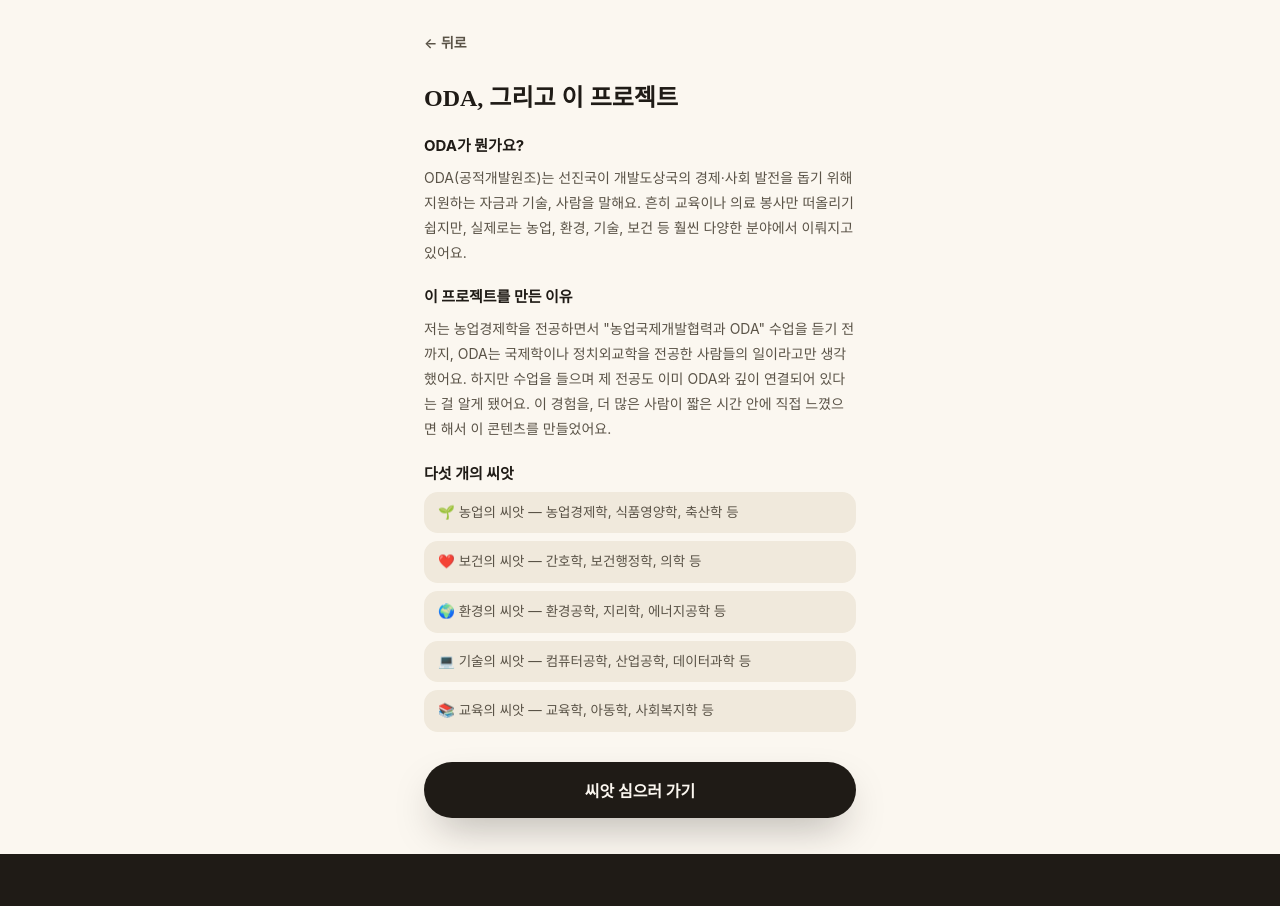
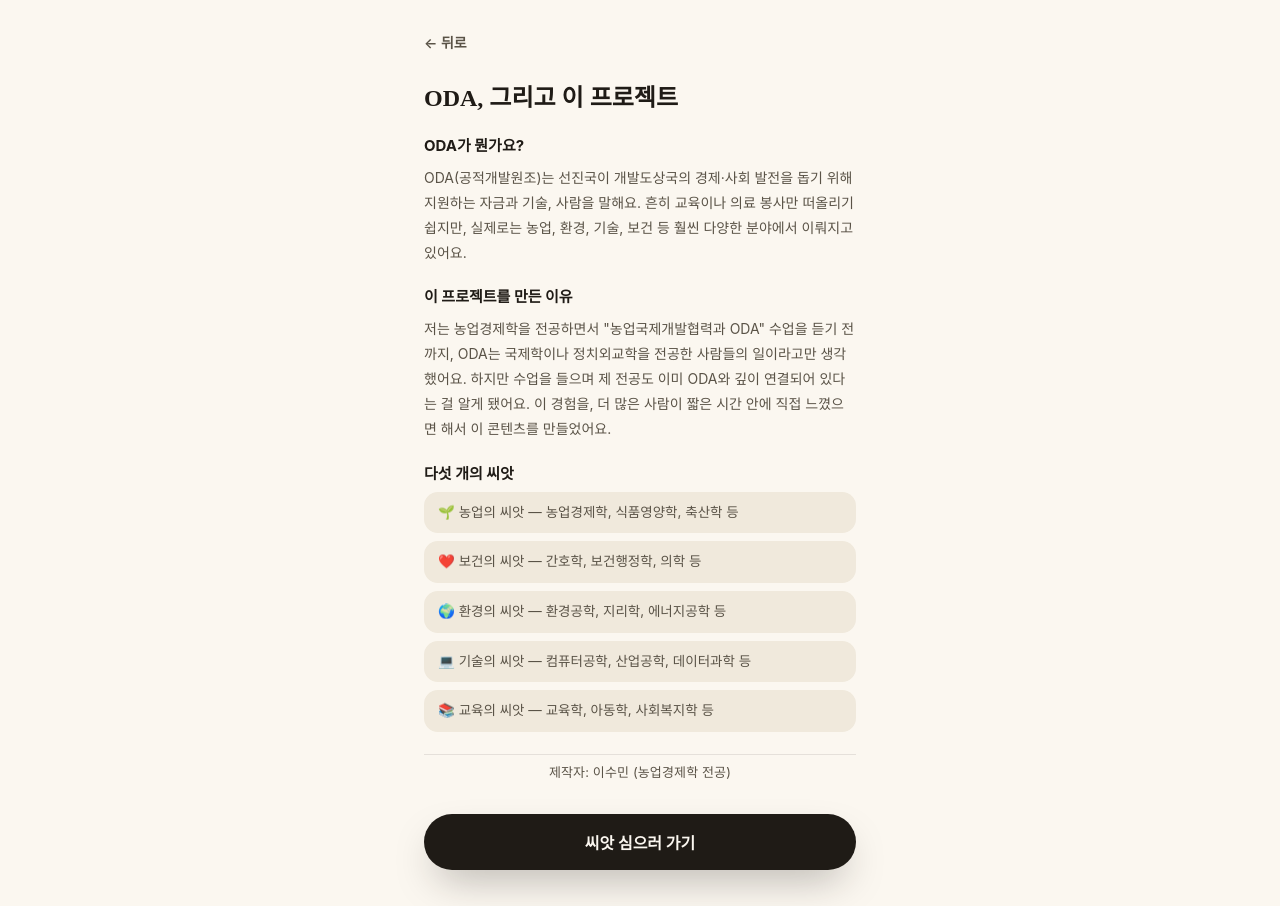
Before and after one commit to suminlee1118-dev/seed-magic, a React (Vite) app: page /about in a window 1280 px wide. Before the commit the page ends 854 px from the top, so only its background shows below. Built offline with nearby package versions, Linux system fonts and the light colour scheme; a web font is replaced by a local one.

Commit message:
Update AboutScreen.jsx

```diff
--- a/src/pages/AboutScreen.jsx
+++ b/src/pages/AboutScreen.jsx
@@ -54,6 +54,10 @@ export default function AboutScreen() {
           </ul>
         </section>
 
+        <section className="about-screen__section about-screen__credit">
+          <p>제작자: 이수민 (농업경제학 전공)</p>
+        </section>
+
         <button className="btn-primary about-screen__cta" onClick={() => navigate("/")}>
           씨앗 심으러 가기
         </button>
```
